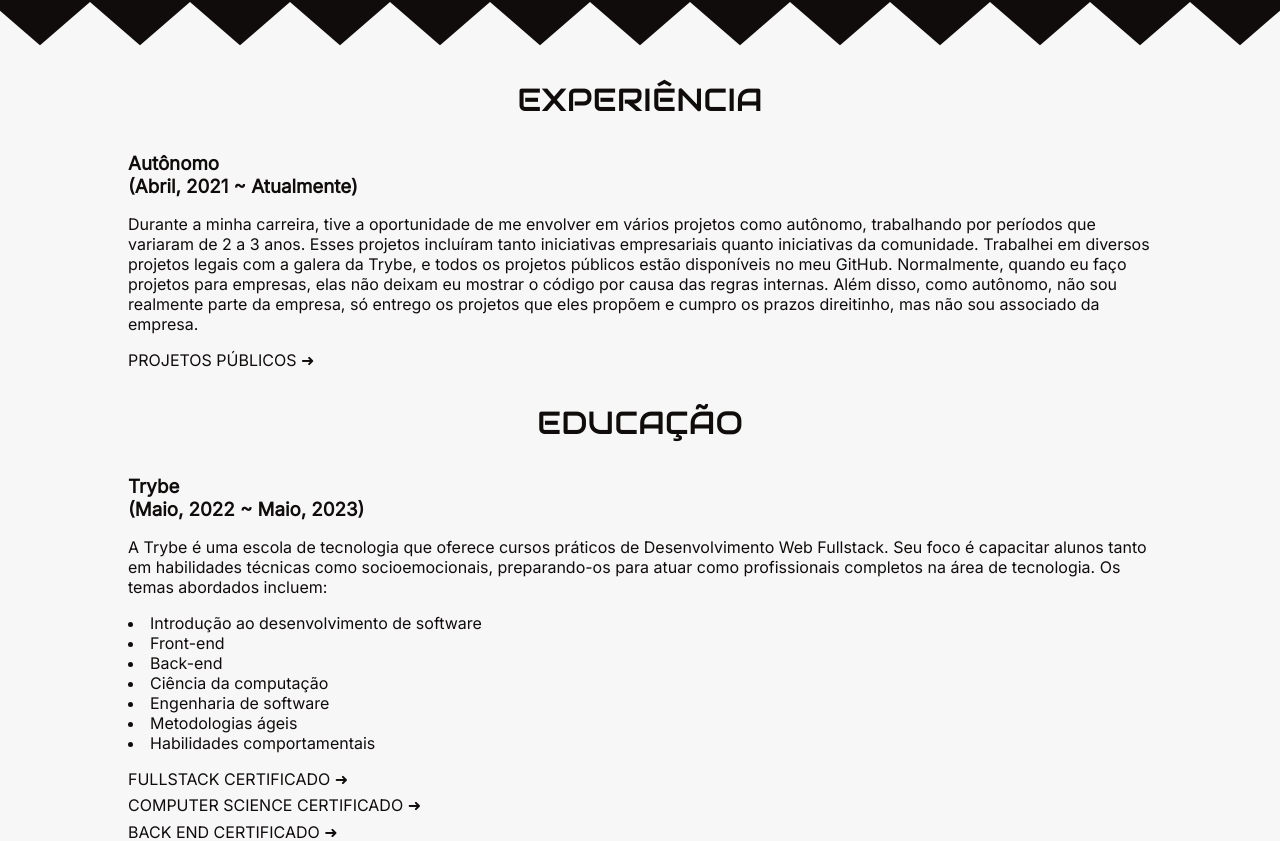
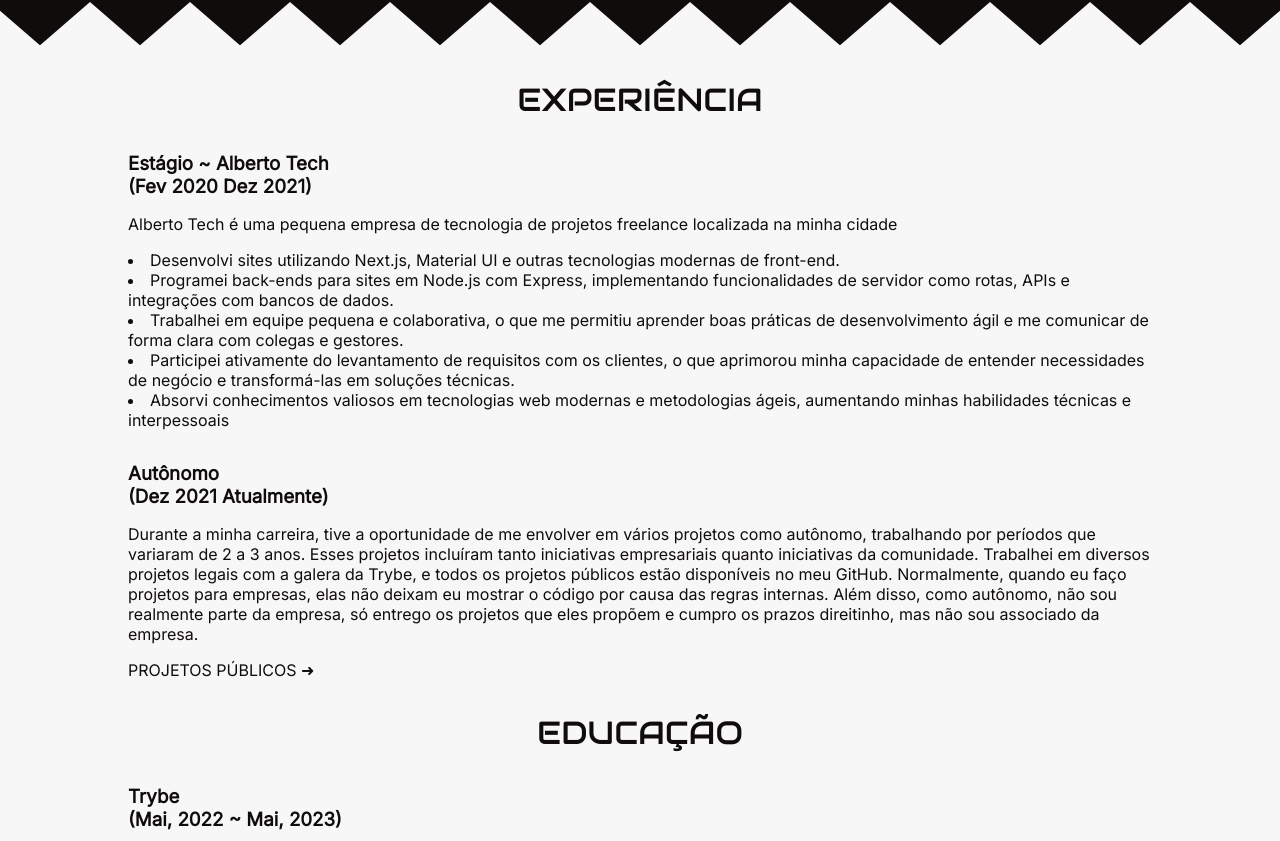
Before and after one commit to steteler/steteler-portfolio, a Next.js app: page / in a window 1280 px wide. Shown: the part 3624-4465 px from the top of the page. Built offline with nearby package versions, Linux system fonts and the light colour scheme.

Commit message:
feat(components/experience): adicionado novas experiências

```diff
--- a/components/Section/Experience.jsx
+++ b/components/Section/Experience.jsx
@@ -9,9 +9,44 @@ export default function Experience() {
         <Title text="experiência" />
         <div className={styles['experience-content__container']}>
           <h3>
+            Estágio ~ Alberto Tech
+            <br />
+            (Fev 2020 Dez 2021)
+          </h3>
+          <p>
+            Alberto Tech é uma pequena empresa de tecnologia de projetos
+            freelance localizada na minha cidade
+          </p>
+          <ul className={styles['experience-content__list']}>
+            <li>
+              Desenvolvi sites utilizando Next.js, Material UI e outras
+              tecnologias modernas de front-end.
+            </li>
+            <li>
+              Programei back-ends para sites em Node.js com Express, implementando
+              funcionalidades de servidor como rotas, APIs e integrações com bancos de dados.
+            </li>
+            <li>
+              Trabalhei em equipe pequena e colaborativa, o que me permitiu aprender
+              boas práticas de desenvolvimento ágil e me comunicar de forma clara
+              com colegas e gestores.
+            </li>
+            <li>
+              Participei ativamente do levantamento de requisitos com os clientes, o que
+              aprimorou minha capacidade de entender necessidades de negócio e transformá-las
+              em soluções técnicas.
+            </li>
+            <li>
+              Absorvi conhecimentos valiosos em tecnologias web modernas e metodologias ágeis,
+              aumentando minhas habilidades técnicas e interpessoais
+            </li>
+          </ul>
+        </div>
+        <div className={styles['experience-content__container']}>
+          <h3>
             Autônomo
             <br />
-            (Abril, 2021 ~ Atualmente)
+            (Dez 2021 Atualmente)
           </h3>
           <p>
             Durante a minha carreira, tive a oportunidade de me
@@ -37,7 +72,7 @@ export default function Experience() {
           <h3 className={styles['experience-content__title']}>
             Trybe
             <br />
-            (Maio, 2022 ~ Maio, 2023)
+            (Mai, 2022 ~ Mai, 2023)
           </h3>
           <p>
             A Trybe é uma escola de tecnologia que oferece cursos práticos
@@ -78,7 +113,7 @@ export default function Experience() {
           <h3 className={styles['experience-content__title']}>
             Unifeb
             <br />
-            (Janeiro, 2019 ~ Janeiro, 2022)
+            (Jan, 2019 ~ Jan, 2022)
           </h3>
           <p>
             Concluí até o terceiro ano da graduação em Sistemas de
```
